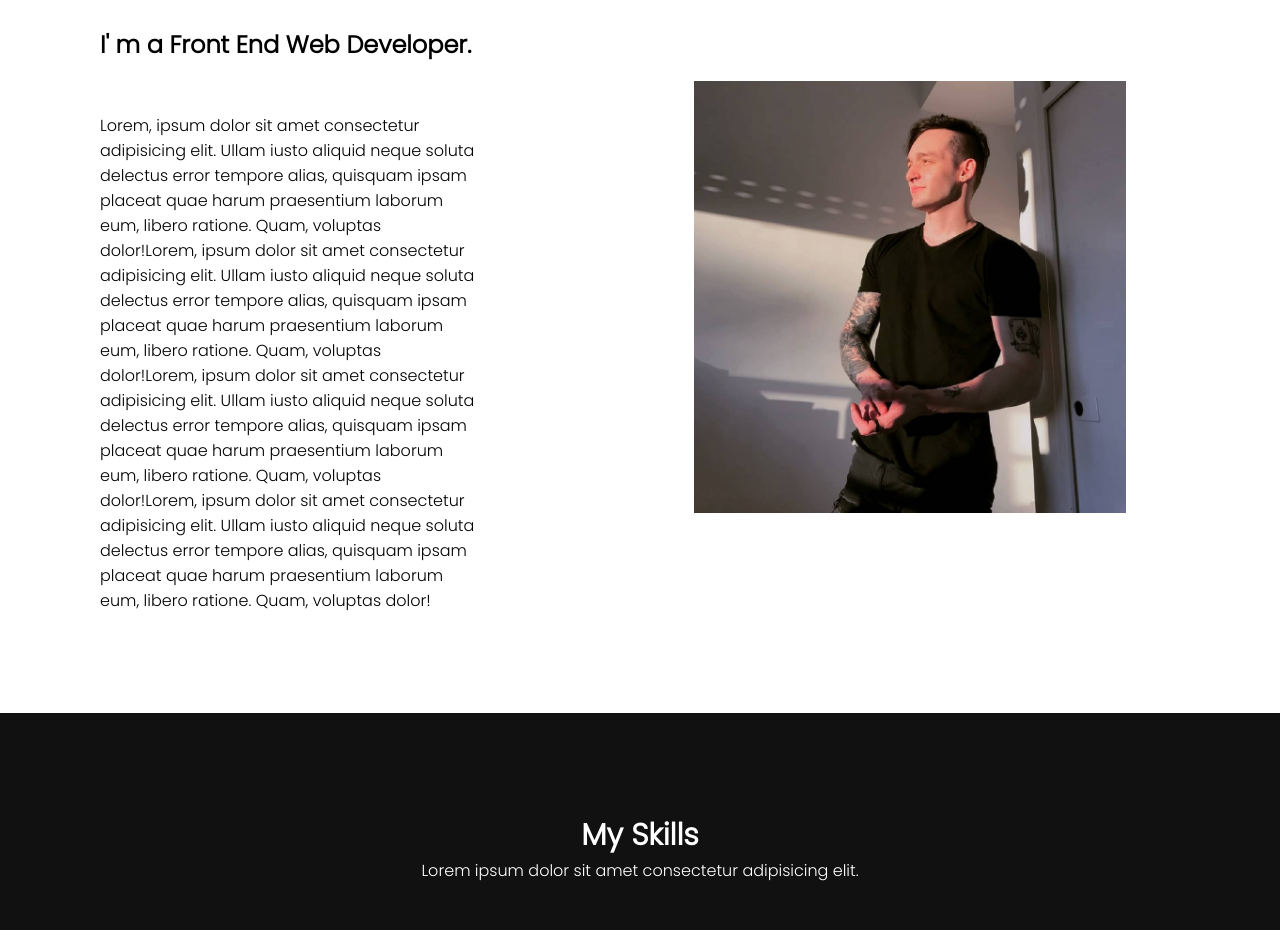
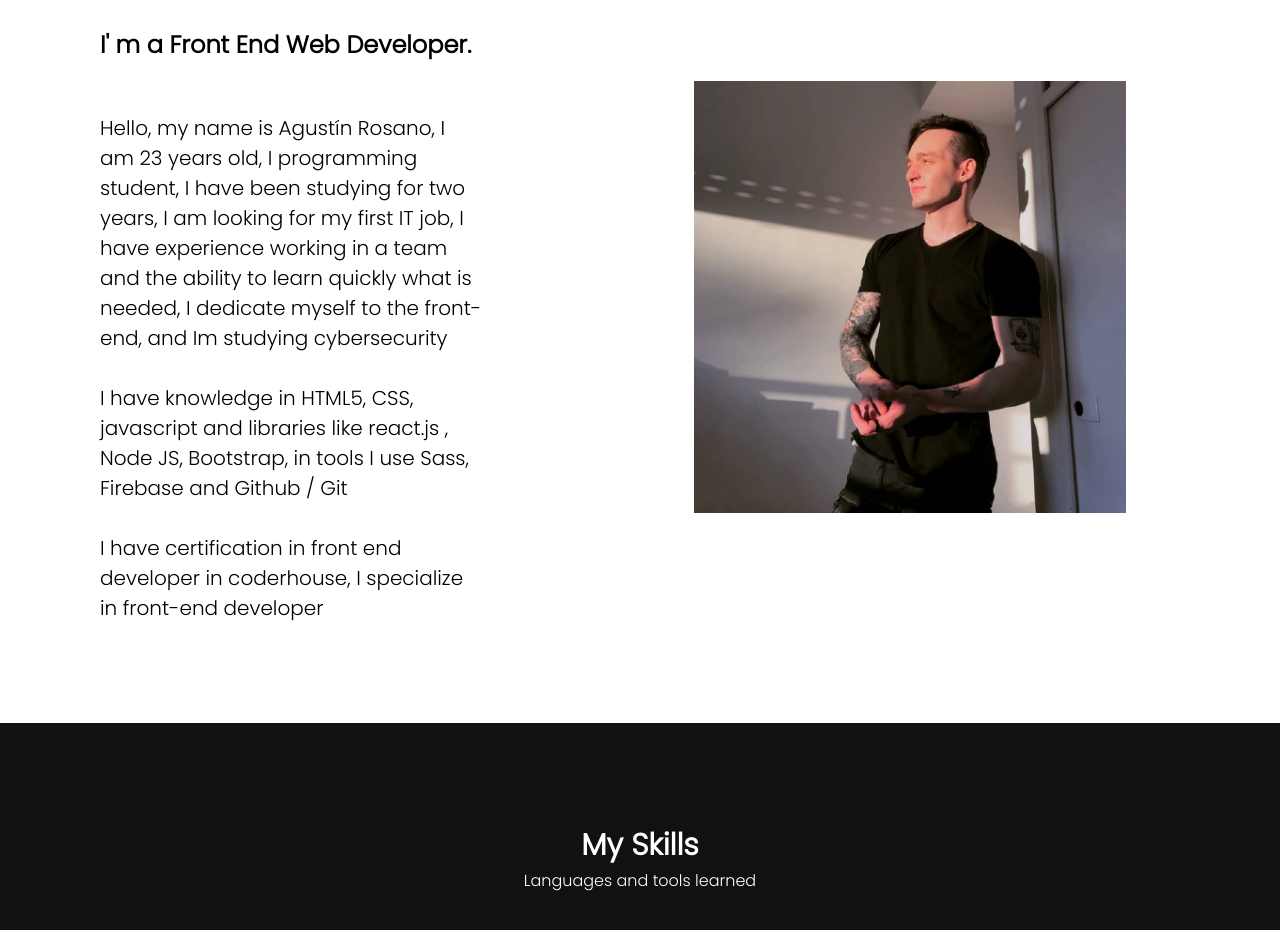
Before and after one commit to agustinrosano/portfolio, a plain HTML site: page index.html in a window 1280 px wide. Shown: the part 948-1878 px from the top of the page. Drawn offline with nearby package versions, Linux system fonts and the light colour scheme.

Commit message:
se agregan parrafos

```diff
--- a/index.html
+++ b/index.html
@@ -41,7 +41,14 @@
         <div class="content">
                 <div class="contentBx w50">
                     <h3> I' m a Front End Web Developer.</h3>
-                    <p> Lorem, ipsum dolor sit amet consectetur adipisicing elit. Ullam iusto aliquid neque soluta delectus error tempore alias, quisquam ipsam placeat quae harum praesentium laborum eum, libero ratione. Quam, voluptas dolor!Lorem, ipsum dolor sit amet consectetur adipisicing elit. Ullam iusto aliquid neque soluta delectus error tempore alias, quisquam ipsam placeat quae harum praesentium laborum eum, libero ratione. Quam, voluptas dolor!Lorem, ipsum dolor sit amet consectetur adipisicing elit. Ullam iusto aliquid neque soluta delectus error tempore alias, quisquam ipsam placeat quae harum praesentium laborum eum, libero ratione. Quam, voluptas dolor!Lorem, ipsum dolor sit amet consectetur adipisicing elit. Ullam iusto aliquid neque soluta delectus error tempore alias, quisquam ipsam placeat quae harum praesentium laborum eum, libero ratione. Quam, voluptas dolor!</p>
+                    <p> Hello, my name is Agustín Rosano, I am 23 years old, I programming student, I have been studying for two years, I am looking for my first IT job, I have experience working in a team and the ability to learn quickly what is needed, I dedicate myself to the front-end, and Im studying cybersecurity<br><br>
+
+                    I have knowledge in HTML5, CSS, javascript
+                    and libraries like react.js , Node JS, Bootstrap,
+                    in tools I use Sass, Firebase and Github / Git<br><br>
+
+                    I have certification in front end developer in coderhouse, I specialize in front-end developer
+                    </p>
                 </div>
 
                 <div class="w50">
@@ -58,7 +65,7 @@
 
         <div class="heading white">
             <h2>My Skills</h2>
-            <p>Lorem ipsum dolor sit amet consectetur adipisicing elit.</p>
+            <p>Languages and tools learned</p>
         </div>
 
         <div class="content">
@@ -100,7 +107,7 @@
 
             <div class="skillsBx">
                 <img src="img/boostrap.png" >
-                <h2> oostrap</h2>
+                <h2> Boostrap</h2>
             </div>
         </div>
 
@@ -112,7 +119,9 @@
     <section class="work"  id="works">
         <div class="heading">
             <h2>Our Lastest work </h2>
-            <p>Lorem ipsum dolor sit amet consectetur adipisicing elit.</p>
+            <p>
+                my last works
+            </p>
         </div>
         <div class="content">
             <div class="workBx">
@@ -141,7 +150,9 @@
     <section class="contact" id="contact">
         <div class="heading white">
             <h2>Contact Us </h2>
-            <p>Lorem ipsum dolor sit amet consectetur adipisicing elit.</p>
+            <p>
+                ways to contact me
+            </p>
         </div>
 
         <div class="content">
--- a/style.css
+++ b/style.css
@@ -151,6 +151,7 @@ header.sticky ul li a {
 .contentBx p{
     margin-right: 25%;
     margin-top: 10%;
+    font-size: 20px;
 }
 
 .w50 {
```
